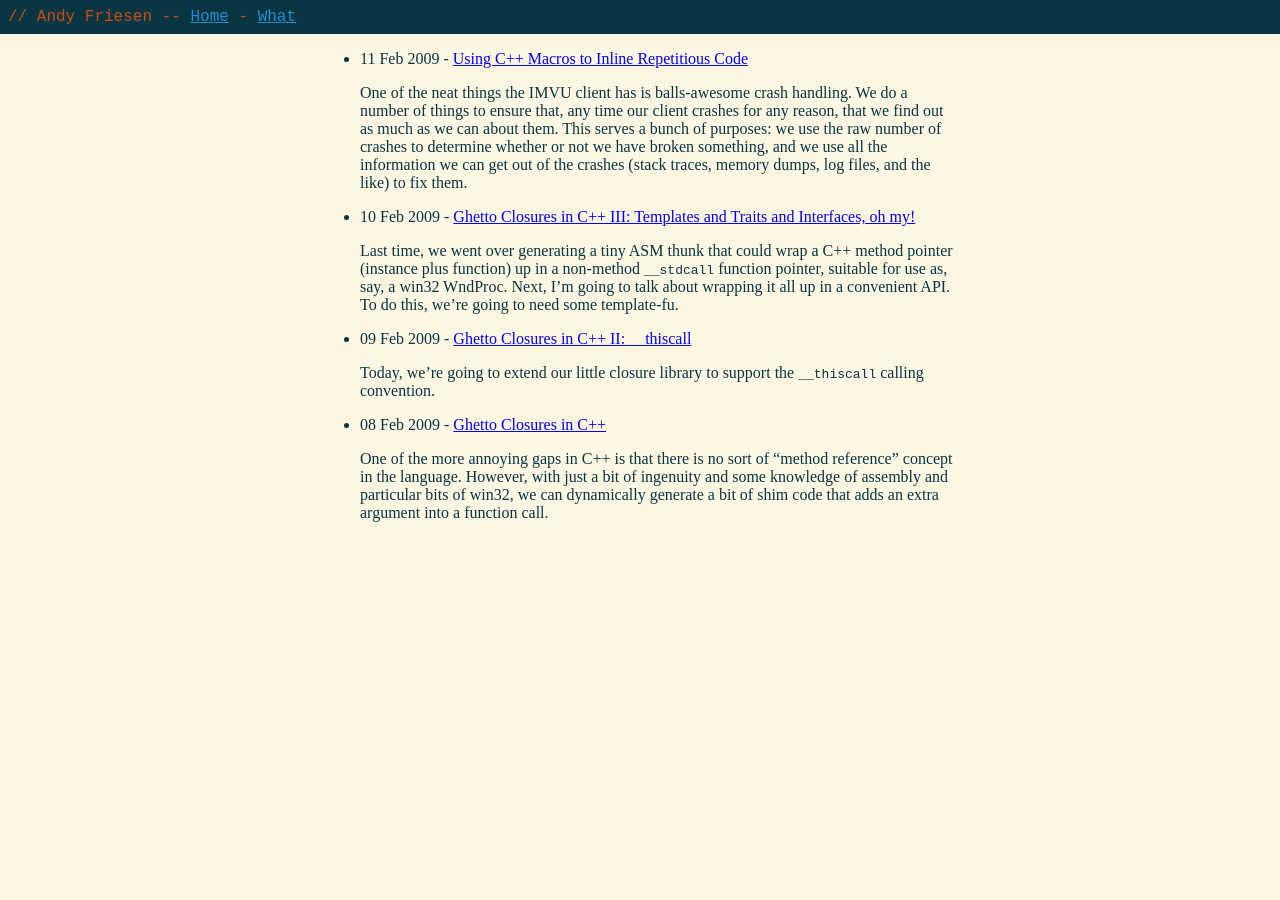
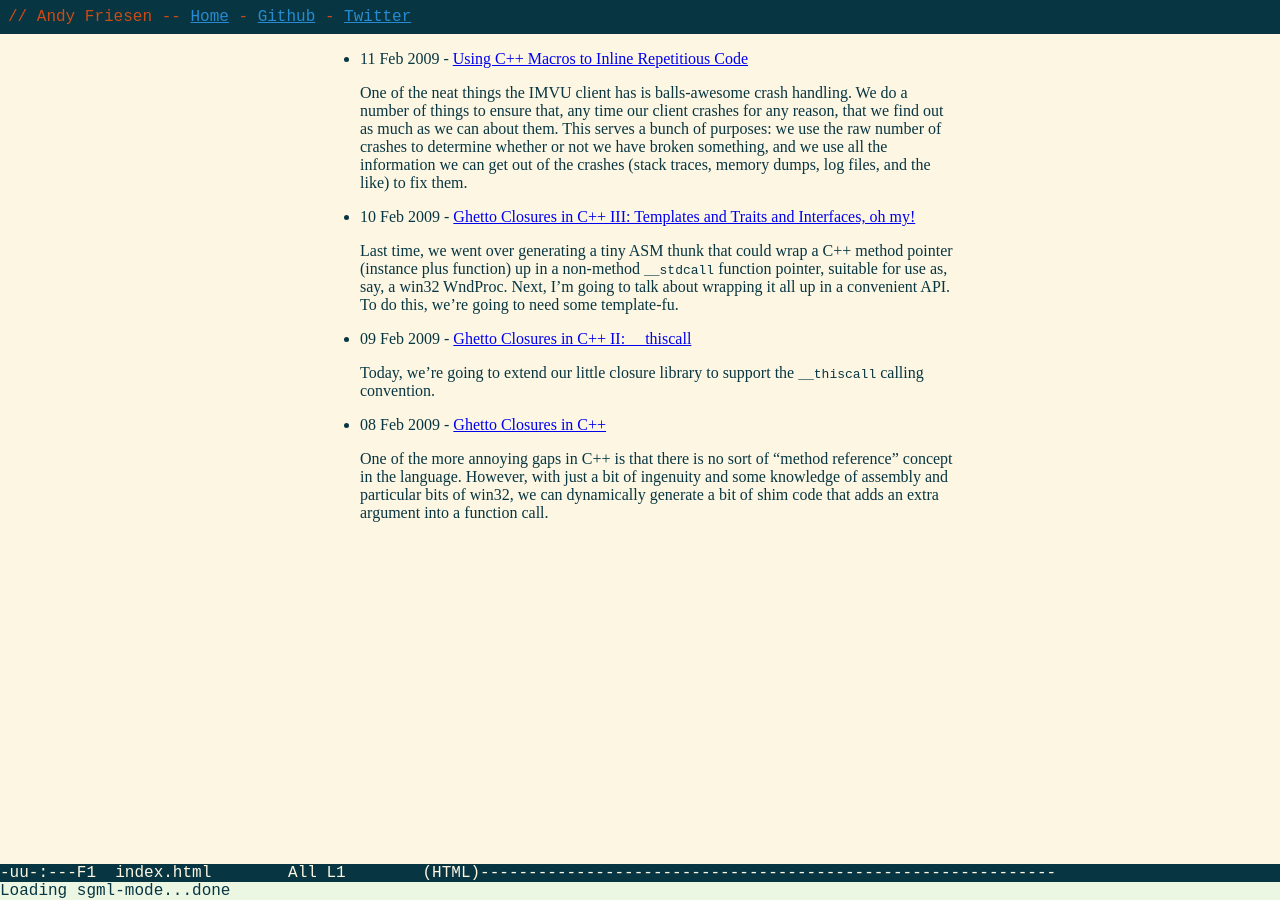
Before and after one commit to andyfriesen/andyfriesen.github.io, a Jekyll site: the page built from index.html, in a window 1280 px wide. Built offline with Jekyll 4.4.1, drawn with Linux system fonts in a browser that asks for light colours; Markdown is read by kramdown in place of the engine named in the settings.

Commit message:
Vacuous BS.

```diff
--- /dev/null
+++ b/_includes/footer.html
@@ -0,0 +1,4 @@
+<footer>
+    <div class="status-line">-uu-:---F1  index.html&nbsp;&nbsp;&nbsp;&nbsp;&nbsp;&nbsp;&nbsp;&nbsp;All L1&nbsp;&nbsp;&nbsp;&nbsp;&nbsp;&nbsp;&nbsp;&nbsp;(HTML)------------------------------------------------------------</div>
+    <div class="minibuffer">Loading sgml-mode...done</div>
+</footer>
--- a/_includes/header.html
+++ b/_includes/header.html
@@ -1,7 +1,8 @@
 <header>
     // Andy Friesen --
     <ul class="nav">
-<li><a href="/">Home</a></li>
-<li><a href="/">What</a></li>
+        <li><a href="/">Home</a></li>
+        <li><a href="https://github.com/andyfriesen">Github</a></li>
+        <li><a href="https://twitter.com/implicit_cast">Twitter</a></li>
     </ul>
 </header>
--- a/_layouts/post.html
+++ b/_layouts/post.html
@@ -12,5 +12,6 @@
             <div class="info">{{ page.date | date_to_string }}</div>
             {{content}}
         </article>
+        {% include footer.html %}
     </body>
 </html>
--- a/css/style.css
+++ b/css/style.css
@@ -33,7 +33,7 @@ pre {
 }
 
 header {
-    font-family: Inconsolata, Courier New, sans-serif;
+    font-family: Inconsolata, Courier New, monospace;
     /* color: rgb(238, 232, 213);*/
     color: rgb(203, 75, 22);
     background: rgb(7, 54, 66);
@@ -83,3 +83,28 @@ article div.info {
     text-align: right;
     font-style: italic;
 }
+
+footer {
+    position: fixed;
+    left: 0;
+    right: 0;
+    bottom: 0;
+}
+
+footer .status-line {
+    margin-left: -1em;
+    padding-left: 1em;
+    margin-right: 1em;
+    padding-right: 1em;
+    background-color: rgb(7, 54, 66);
+    color: rgb(253, 246, 227);
+    font-family: Inconsolata, Courier New, monospace;
+    white-space: pre;
+    width: 100%;
+    overflow: hidden;
+}
+
+footer .minibuffer {
+    background-color: rgb(235, 246, 227);
+    font-family: Inconsolata, Courier New, monospace;
+}
--- a/index.html
+++ b/index.html
@@ -19,5 +19,6 @@
                 {% endfor %}
             </ul>
         </article>
+        {% include footer.html %}
     </body>
 </html>
```
